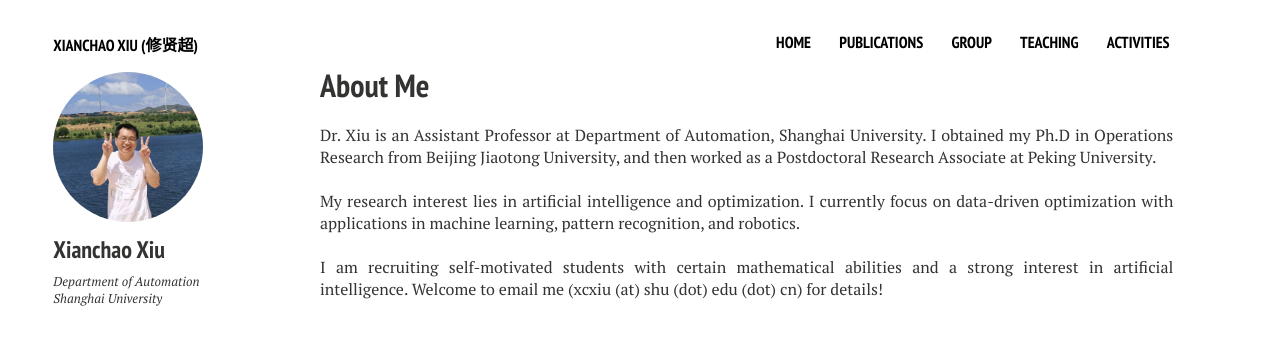
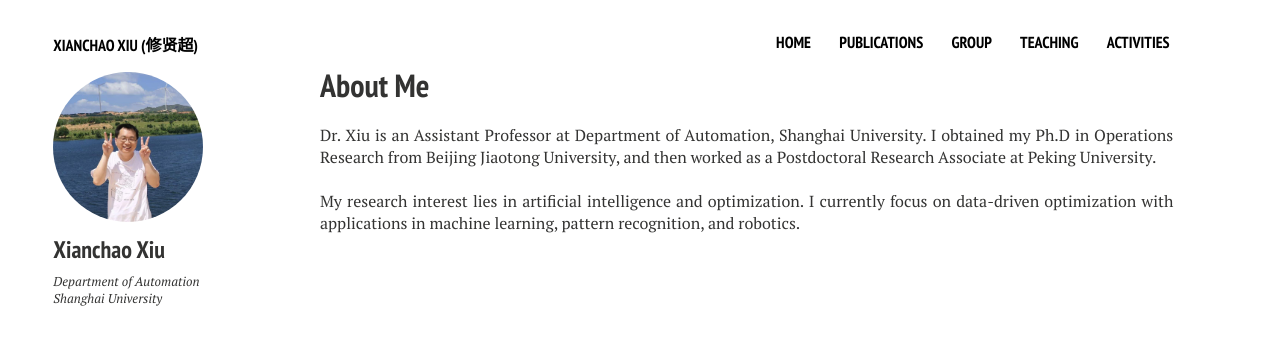
Before and after one commit to xianchaoxiu/xianchaoxiu.github.io, a Jekyll site: the page built from index.md, in a window 1280 px wide. Shown: the top 345 px of the page. Built offline with Jekyll 4.4.1, drawn with Linux system fonts in a browser that asks for light colours; nearby versions of some CDN libraries.

Commit message:
Update home2.html

```diff
--- a/_layouts/home2.html
+++ b/_layouts/home2.html
@@ -35,9 +35,6 @@
 	      I currently focus on data-driven optimization with applications in machine learning, pattern recognition, and robotics. <br><br>
 
 
-              I am recruiting self-motivated students with certain mathematical abilities and a strong interest in artificial intelligence.
-	      Welcome to email me (xcxiu (at) shu (dot) edu (dot) cn) for details!
-
 
 
 </p>
```
